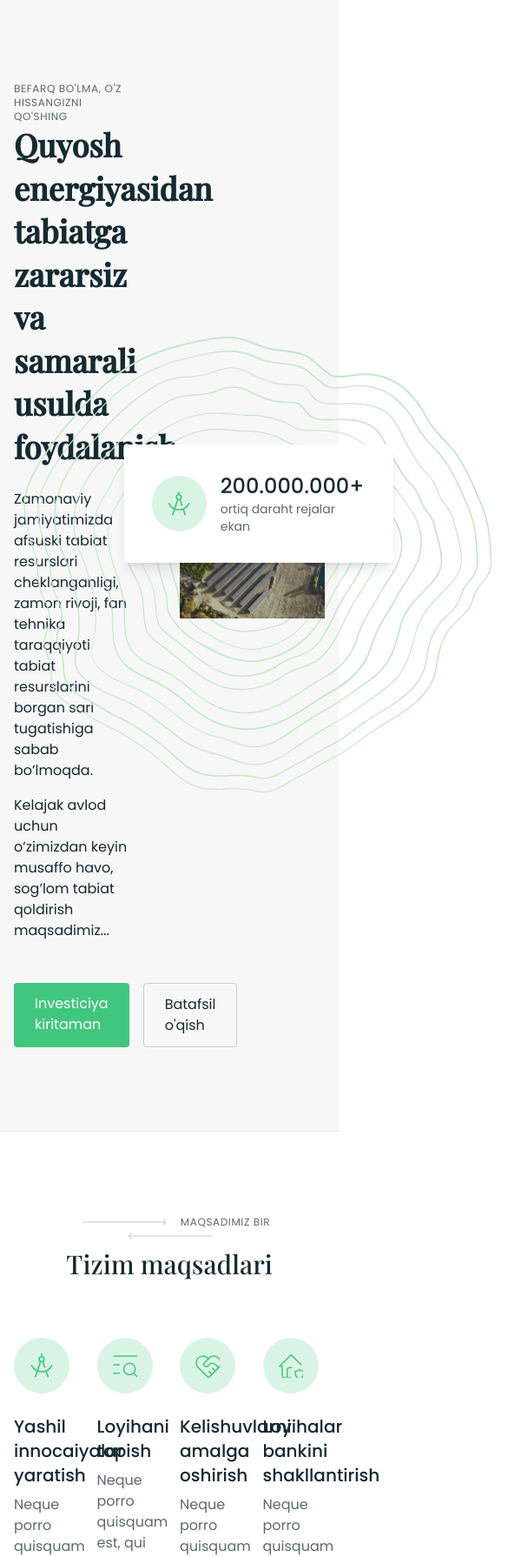
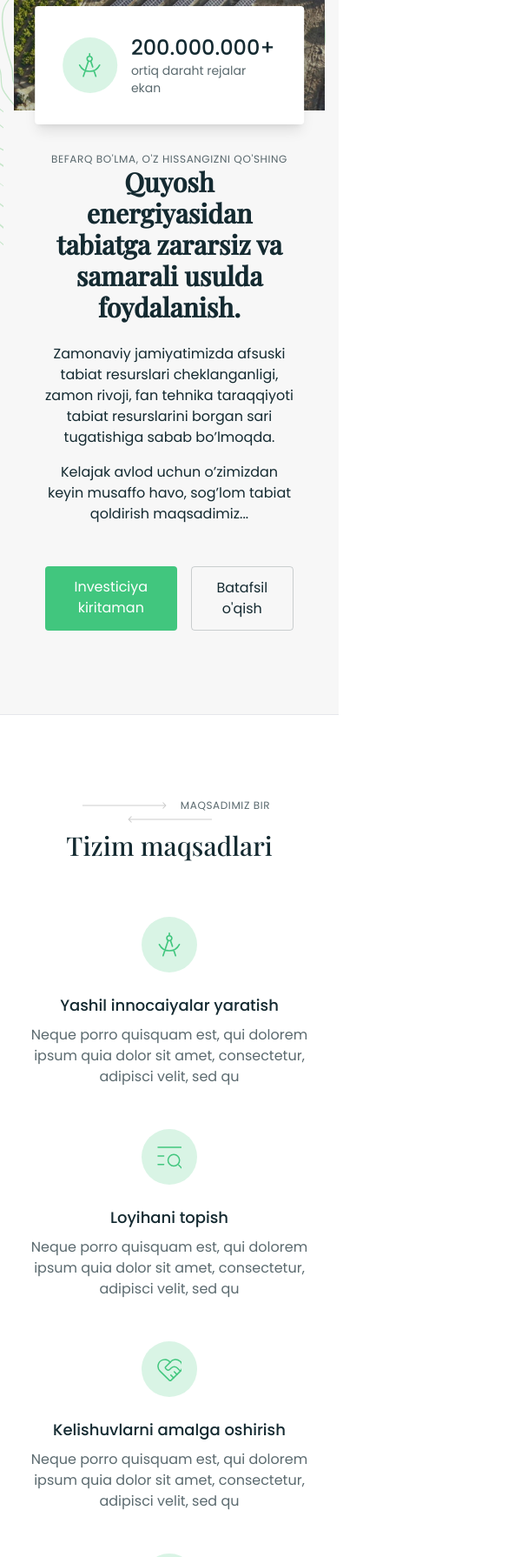
Before and after one commit to amakhmudov/crowdfunding, a plain HTML site: page index.html in a window 390 px wide. Shown: the part 210-2000 px from the top of the page at 87% size, 585 px wide, since content can reach past the window. Drawn offline with nearby package versions, Linux system fonts and the light colour scheme.

Commit message:
feat: start home page to make responsive

```diff
--- a/css/base.css
+++ b/css/base.css
@@ -36,7 +36,7 @@ body {
 }
 
 .decorative-icon{
-  @apply w-16 h-16 bg-accent/20 text-accent rounded-full center;
+  @apply w-16 h-16 bg-accent/20 text-accent rounded-full center md-down:mx-auto;
 }
 
 .title{
@@ -57,6 +57,10 @@ body {
 
   p:after{
     @apply rotate-180;
+  }
+
+  h2{
+    @apply text-3xl;
   }
 }
 
--- a/css/typography.css
+++ b/css/typography.css
@@ -1,13 +1,12 @@
 h1, .h1{
-  @apply text-4xl leading-snug font-bold text-body font-playfair;
+  @apply text-4xl leading-snug font-bold text-body font-playfair lg-down:text-3xl;
 }
 h2, .h2{
-  @apply text-3xl leading-snug font-medium text-body font-playfair;
+  @apply text-3xl leading-snug font-medium text-body font-playfair lg-down:text-2xl;
 }
 h3, .h3{
-  @apply text-xl text-body font-medium;
+  @apply text-xl text-body font-medium lg-down:text-lg;
 }
-
 h6, .h6{
   @apply text-xs uppercase text-body/70 tracking-wider;
 }
--- a/index.html
+++ b/index.html
@@ -14,7 +14,7 @@
 
 <body x-bind:class="bodyScroll || 'overflow-hidden'" x-data="{bodyScroll: true, isMobile: false}">
   <div id="container">
-    <header class="header">
+    <header class="header hidden">
       <div class="text-white bg-body py-4">
         <div class="container">
           <div class="flex items-center justify-between">
@@ -98,8 +98,8 @@
     <main class="main">
       <div class="py-24 bg-white-light border-y">
         <div class="container">
-          <div class="flex items-center justify-between flex-wrap -mx-3">
-            <div class="w-5/12 px-3">
+          <div class="flex items-center justify-between flex-wrap -mx-3 lg-down:flex-col-reverse">
+            <div class="w-full lg:w-5/12 px-3 lg-down:-mt-20 z-20 lg-down:p-12 lg-down:pb-0 lg-down:bg-white-light lg-down:text-center">
               <p class="h6">Befarq bo'lma, o'z hissangizni qo'shing</p>
               <h1 class="mb-6">Quyosh energiyasidan tabiatga zararsiz va samarali usulda foydalanish.</h1>
 
@@ -109,15 +109,15 @@
                 <p>Kelajak avlod uchun o’zimizdan keyin musaffo havo, sog’lom tabiat qoldirish maqsadimiz...</p>
               </div>
 
-              <div class="flex space-x-4">
+              <div class="flex space-x-4 lg-down:justify-center">
                 <a href="#" class="btn">Investiciya kiritaman</a>
                 <a href="#" class="btn-clear">Batafsil o'qish</a>
               </div>
             </div>
 
-            <div class="w-6/12 px-3">
+            <div class="w-full lg:w-6/12 px-3">
               <figure class="relative">
-                <img src="img/solar.jpg" width="674" height="500" alt="solar" class="ml-auto w-full relative z-10">
+                <img src="img/solar.jpg" width="674" height="500" alt="solar" class="ml-auto w-full max-h-[500px] lg-down:h-80 object-cover relative z-10">
 
                 <svg xmlns="http://www.w3.org/2000/svg" width="539" height="524" fill="none" class="absolute top-1/2 left-0 -translate-y-1/2 -translate-x-1/3">
                   <g fill="#C6E6CA" clip-path="url(#a)">
@@ -128,7 +128,7 @@
                   </defs>
                 </svg>
 
-                <div class="flex items-center p-8 space-x-4 bg-white rounded shadow-lg absolute -left-16 bottom-16 z-20">
+                <div class="flex items-center p-8 space-x-4 bg-white rounded shadow-lg absolute left-1/2 lg-down:-translate-x-1/2 lg:-left-16 bottom-16 z-20">
                   <span class="decorative-icon">
                     <svg class="w-7 h-7 svg-stroke">
                       <use href="img/s-spr.svg#metrics"></use>
@@ -149,8 +149,8 @@
           <h2>Tizim maqsadlari</h2>
         </div>
 
-        <div class="grid grid-cols-4 gap-6">
-          <div class="space-y-6">
+        <div class="grid md:grid-cols-2 lg:grid-cols-4 gap-6 gap-y-12">
+          <div class="space-y-6 md-down:text-center">
             <span class="decorative-icon">
               <svg class="w-7 h-7 svg-stroke">
                 <use href="img/s-spr.svg#metrics"></use>
@@ -163,7 +163,7 @@
             </div>
           </div>
 
-          <div class="space-y-6">
+          <div class="space-y-6 md-down:text-center">
             <span class="decorative-icon">
               <svg class="w-7 h-7 svg-stroke">
                 <use href="img/s-spr.svg#search"></use>
@@ -176,7 +176,7 @@
             </div>
           </div>
 
-          <div class="space-y-6">
+          <div class="space-y-6 md-down:text-center">
             <span class="decorative-icon">
               <svg class="w-7 h-7 svg-stroke">
                 <use href="img/s-spr.svg#hand-love"></use>
@@ -189,7 +189,7 @@
             </div>
           </div>
 
-          <div class="space-y-6">
+          <div class="space-y-6 md-down:text-center">
             <span class="decorative-icon">
               <svg class="w-7 h-7 svg-stroke">
                 <use href="img/s-spr.svg#home"></use>
@@ -212,13 +212,13 @@
 
         <div class="container">
           <div class="space-y-16 text-center">
-            <div class="grid grid-cols-3 gap-6 text-left">
+            <div class="grid lg:grid-cols-3 gap-6 lg:text-left">
               <div class="rounded-lg bg-white shadow-lg space-y-6 overflow-hidden">
                 <img src="img/projects/e-mobile.jpg" width="443" height="325" alt="e-mobile car" class="w-full h-80 object-cover">
 
                 <div class="p-6 pt-0 space-y-8">
                   <div class="space-y-4">
-                    <div class="flex items-center text-xs space-x-4 text-body-light">
+                    <div class="flex lg-down:justify-center items-center text-xs space-x-4 text-body-light">
                       <a href="#" class="badge">Texnologiya</a>
 
                       <p class="flex items-center space-x-2">
@@ -242,7 +242,7 @@
 
                 <div class="p-6 pt-0 space-y-8">
                   <div class="space-y-4">
-                    <div class="flex items-center text-xs space-x-4 text-body-light">
+                    <div class="flex items-center lg-down:justify-center text-xs space-x-4 text-body-light">
                       <a href="#" class="badge">Meta olam</a>
 
                       <p class="flex items-center space-x-2">
@@ -266,7 +266,7 @@
 
                 <div class="p-6 pt-0 space-y-8">
                   <div class="space-y-4">
-                    <div class="flex items-center text-xs space-x-4 text-body-light">
+                    <div class="flex items-center lg-down:justify-center text-xs space-x-4 text-body-light">
                       <a href="#" class="badge">AI</a>
 
                       <p class="flex items-center space-x-2">
@@ -413,7 +413,7 @@
         </div>
 
         <div class="container">
-          <ul class="grid grid-cols-4 divide-x divide-x-body/20 bg-white rounded-lg shadow-lg py-12">
+          <ul class="grid grid-cols-2 lg:grid-cols-4 divide-x divide-x-body/20 bg-white rounded-lg shadow-lg py-12 lg-down:gap-y-12">
             <li class="flex flex-col space-y-1 text-center">
               <strong class="h2">6.500+</strong>
               <span class="text-body-light">topshirilgan arizalar</span>
@@ -484,7 +484,7 @@
       </div>
     </main>
 
-    <footer class="footer bg-body pt-16 text-white">
+    <footer class="footer bg-body pt-16 text-white hidden">
       <div class="container space-y-8">
         <a href="#">
           <svg xmlns="http://www.w3.org/2000/svg" width="172" height="63" fill="none" class="text-white">
```
Also changed, not shown: css/main.css.
